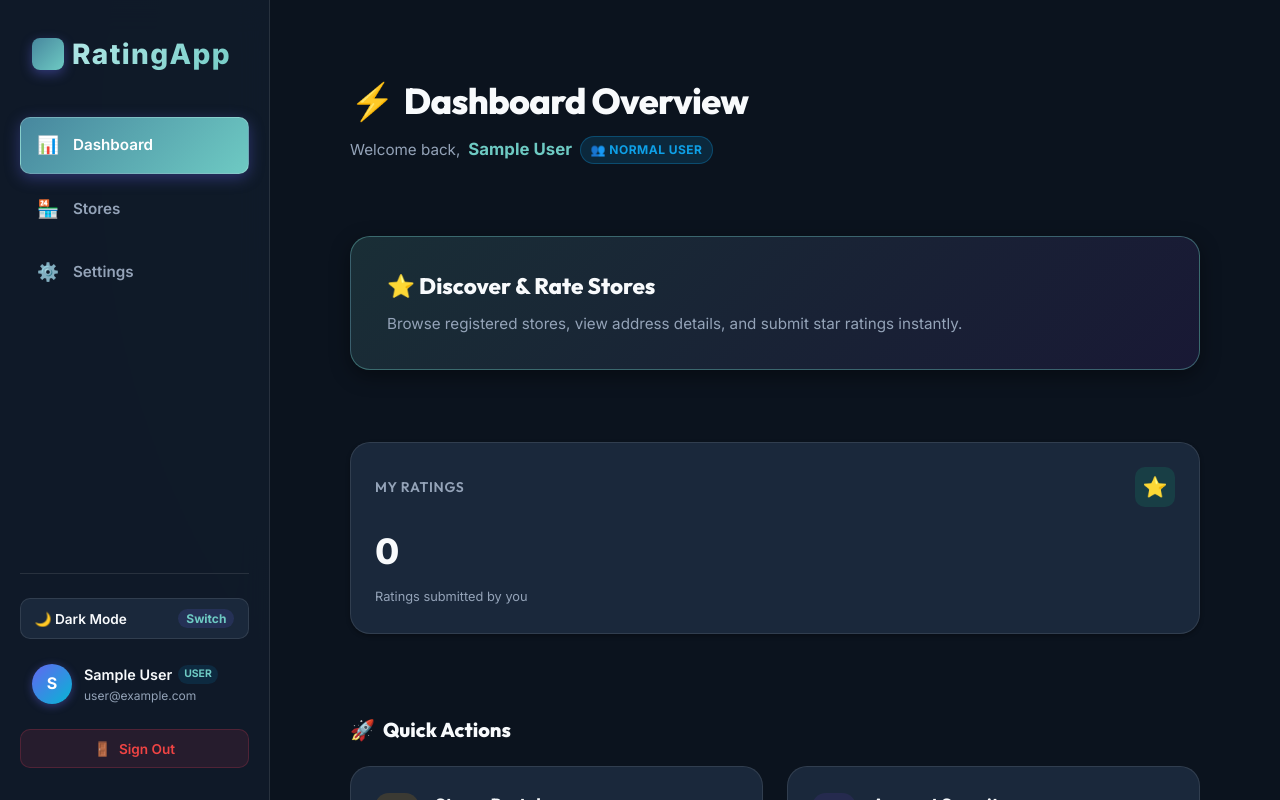
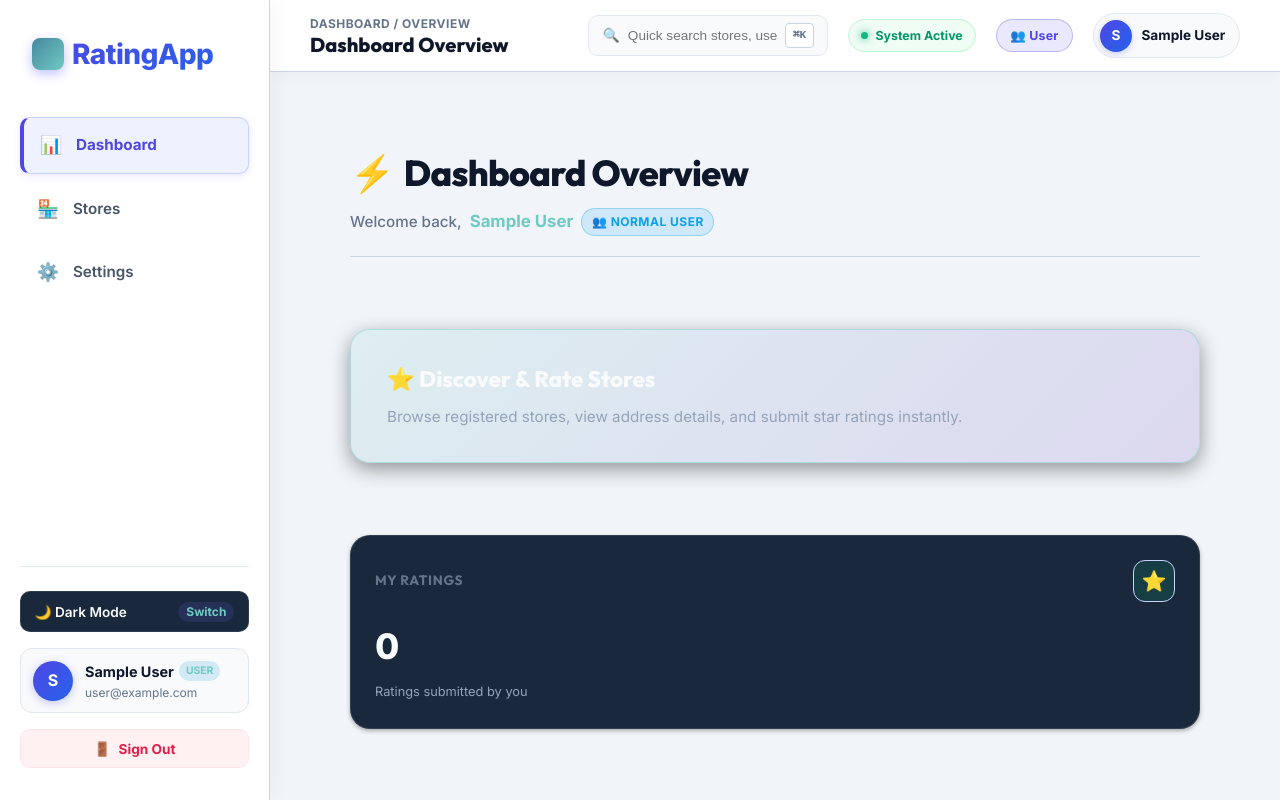
Before and after one commit to Mayuraglawe/Roxiler-System, a Next.js app: page /dashboard in a window 1280 px wide. Shown: the top 800 px of the page. Built offline with nearby package versions, Linux system fonts and the light colour scheme; no server answers; the database is empty; sample sign-in values are in the browser's storage.

Commit message:
Enhance navbar top header and white shades for optimal UI contrast

```diff
--- /dev/null
+++ b/src/app/dashboard/components/Header.tsx
@@ -0,0 +1,72 @@
+'use client';
+
+import { usePathname } from 'next/navigation';
+import { useSession } from 'next-auth/react';
+import styles from '../dashboard.module.css';
+
+export default function Header() {
+  const pathname = usePathname();
+  const { data: session } = useSession();
+
+  // eslint-disable-next-line @typescript-eslint/no-explicit-any
+  const userRole = (session?.user as any)?.role || 'USER';
+  const isAdmin = userRole === 'ADMIN';
+  const isStoreOwner = userRole === 'STORE_OWNER';
+
+  const userEmail = session?.user?.email || '';
+  const userName = session?.user?.name || userEmail.split('@')[0] || 'User';
+
+  const getBreadcrumb = () => {
+    if (pathname.includes('/stores')) return { title: 'Stores Portal', path: 'Dashboard / Stores' };
+    if (pathname.includes('/users')) return { title: isStoreOwner ? 'Store Raters' : 'System Users', path: 'Dashboard / Users' };
+    if (pathname.includes('/settings')) return { title: 'Account Settings', path: 'Dashboard / Settings' };
+    return { title: 'Dashboard Overview', path: 'Dashboard / Overview' };
+  };
+
+  const breadcrumb = getBreadcrumb();
+
+  return (
+    <header className={styles.topHeader}>
+      <div className={styles.headerLeft}>
+        <div className={styles.breadcrumbPath}>{breadcrumb.path}</div>
+        <h2 className={styles.headerTitle}>{breadcrumb.title}</h2>
+      </div>
+
+      <div className={styles.headerRight}>
+        {/* Quick Search */}
+        <div className={styles.headerSearch}>
+          <span className={styles.searchIcon}>🔍</span>
+          <input
+            type="text"
+            placeholder="Quick search stores, users..."
+            className={styles.headerSearchInput}
+          />
+          <kbd className={styles.searchKbd}>⌘K</kbd>
+        </div>
+
+        {/* System Status Pill */}
+        <div className={styles.statusPill}>
+          <span className={styles.statusDot}></span>
+          <span>System Active</span>
+        </div>
+
+        {/* Role Indicator Badge */}
+        <span className={styles.roleBadge} style={{
+          background: isAdmin ? 'rgba(245, 158, 11, 0.12)' : (isStoreOwner ? 'rgba(16, 185, 129, 0.12)' : 'rgba(79, 70, 229, 0.12)'),
+          color: isAdmin ? '#D97706' : (isStoreOwner ? '#059669' : '#4F46E5'),
+          border: isAdmin ? '1px solid rgba(245, 158, 11, 0.3)' : (isStoreOwner ? '1px solid rgba(16, 185, 129, 0.3)' : '1px solid rgba(79, 70, 229, 0.3)')
+        }}>
+          {isAdmin ? '👑 Admin' : (isStoreOwner ? '🏪 Store Owner' : '👥 User')}
+        </span>
+
+        {/* User Mini Profile */}
+        <div className={styles.headerUserChip}>
+          <div className={styles.userAvatarSmall}>
+            {userName[0]?.toUpperCase() || 'U'}
+          </div>
+          <span className={styles.headerUserName}>{userName}</span>
+        </div>
+      </div>
+    </header>
+  );
+}
--- a/src/app/dashboard/dashboard.module.css
+++ b/src/app/dashboard/dashboard.module.css
@@ -1,6 +1,6 @@
 .dashboardTheme {
-  background-color: var(--bg-color);
-  color: var(--text-main);
+  background-color: #F1F5F9;
+  color: #0F172A;
   min-height: 100vh;
   transition: background-color var(--transition-normal), color var(--transition-normal);
 }
@@ -8,15 +8,174 @@
 .dashboardLayout {
   display: flex;
   min-height: 100vh;
-  background: radial-gradient(circle at 75% 15%, rgba(14, 165, 233, 0.12) 0%, rgba(13, 148, 136, 0.06) 40%, transparent 70%);
+  background-color: #F1F5F9;
+  background-image:
+    radial-gradient(circle at 85% 15%, rgba(79, 70, 229, 0.05) 0%, transparent 40%),
+    radial-gradient(circle at 15% 85%, rgba(13, 148, 136, 0.04) 0%, transparent 45%),
+    radial-gradient(rgba(203, 213, 225, 0.4) 1px, transparent 1px);
+  background-size: 100% 100%, 100% 100%, 26px 26px;
+}
+
+.dashboardBody {
+  flex: 1;
+  display: flex;
+  flex-direction: column;
+  min-width: 0;
+}
+
+/* Top Navbar Header */
+.topHeader {
+  height: 72px;
+  background: #FFFFFF;
+  border-bottom: 1.5px solid #CBD5E1;
+  padding: 0 2.5rem;
+  display: flex;
+  align-items: center;
+  justify-content: space-between;
+  position: sticky;
+  top: 0;
+  z-index: 40;
+  box-shadow: 0 4px 16px rgba(15, 23, 42, 0.03);
+}
+
+.headerLeft {
+  display: flex;
+  flex-direction: column;
+  justify-content: center;
+}
+
+.breadcrumbPath {
+  font-size: 0.75rem;
+  font-weight: 700;
+  color: #64748B;
+  letter-spacing: 0.04em;
+  text-transform: uppercase;
+}
+
+.headerTitle {
+  font-size: 1.25rem;
+  font-weight: 800;
+  color: #0F172A;
+  line-height: 1.2;
+}
+
+.headerRight {
+  display: flex;
+  align-items: center;
+  gap: 1.25rem;
+}
+
+.headerSearch {
+  display: flex;
+  align-items: center;
+  background: #F8FAFC;
+  border: 1.5px solid #E2E8F0;
+  border-radius: 10px;
+  padding: 0.45rem 0.85rem;
+  width: 240px;
+  gap: 0.5rem;
+  transition: border-color 0.2s ease, box-shadow 0.2s ease;
+}
+
+.headerSearch:focus-within {
+  border-color: #4F46E5;
+  background: #FFFFFF;
+  box-shadow: 0 0 0 3px rgba(79, 70, 229, 0.1);
+}
+
+.searchIcon {
+  font-size: 0.85rem;
+  color: #64748B;
+}
+
+.headerSearchInput {
+  border: none;
+  background: transparent;
+  font-size: 0.85rem;
+  color: #0F172A;
+  outline: none;
+  width: 100%;
+}
+
+.searchKbd {
+  background: #FFFFFF;
+  border: 1px solid #CBD5E1;
+  border-radius: 4px;
+  padding: 0.15rem 0.4rem;
+  font-size: 0.7rem;
+  font-weight: 700;
+  color: #64748B;
+}
+
+.statusPill {
+  display: flex;
+  align-items: center;
+  gap: 0.45rem;
+  padding: 0.35rem 0.75rem;
+  border-radius: 99px;
+  background: #F0FDF4;
+  border: 1px solid #BBF7D0;
+  color: #059669;
+  font-size: 0.775rem;
+  font-weight: 700;
+}
+
+.statusDot {
+  width: 7px;
+  height: 7px;
+  border-radius: 50%;
+  background: #10B981;
+  box-shadow: 0 0 8px #10B981;
+}
+
+.roleBadge {
+  padding: 0.35rem 0.85rem;
+  border-radius: 99px;
+  font-size: 0.775rem;
+  font-weight: 700;
+  letter-spacing: 0.02em;
+}
+
+.headerUserChip {
+  display: flex;
+  align-items: center;
+  gap: 0.6rem;
+  padding: 0.35rem 0.85rem 0.35rem 0.35rem;
+  background: #F8FAFC;
+  border: 1.5px solid #E2E8F0;
+  border-radius: 99px;
+  transition: all 0.2s ease;
+}
+
+.headerUserChip:hover {
+  border-color: #CBD5E1;
+  background: #FFFFFF;
+}
+
+.userAvatarSmall {
+  width: 32px;
+  height: 32px;
+  border-radius: 50%;
+  background: linear-gradient(135deg, #4F46E5 0%, #2563EB 100%);
+  color: white;
+  display: flex;
+  align-items: center;
+  justify-content: center;
+  font-weight: 700;
+  font-size: 0.85rem;
+  box-shadow: 0 2px 6px rgba(79, 70, 229, 0.25);
+}
+
+.headerUserName {
+  font-size: 0.85rem;
+  font-weight: 700;
+  color: #0F172A;
 }
 
 .sidebar {
   width: 270px;
-  background: var(--surface-glass);
-  -webkit-backdrop-filter: blur(16px);
-  backdrop-filter: blur(16px);
-  border-right: 1px solid var(--border-color);
+  background: #FFFFFF;
+  border-right: 1.5px solid #CBD5E1;
   padding: 2rem 1.25rem;
   display: flex;
   flex-direction: column;
@@ -25,6 +184,7 @@
   top: 0;
   height: 100vh;
   z-index: 50;
+  box-shadow: 4px 0 20px rgba(15, 23, 42, 0.04);
 }
 
 .sidebarLogo {
@@ -32,14 +192,14 @@
   font-weight: 800;
   margin-bottom: 2.5rem;
   padding: 0 0.75rem;
-  background: var(--logo-gradient);
+  background: linear-gradient(135deg, #4F46E5 0%, #2563EB 100%);
   -webkit-background-clip: text;
   background-clip: text;
   -webkit-text-fill-color: transparent;
   display: flex;
   align-items: center;
   gap: 0.5rem;
-  letter-spacing: 0.05em;
+  letter-spacing: -0.02em;
 }
 
 .sidebarNav {
@@ -53,31 +213,33 @@
   align-items: center;
   gap: 0.875rem;
   padding: 0.85rem 1rem;
-  border-radius: var(--radius-md);
+  border-radius: 10px;
   font-weight: 600;
   font-size: 0.95rem;
-  color: var(--text-muted);
+  color: #475569;
   transition: transform 0.2s cubic-bezier(0.4, 0, 0.2, 1), background-color 0.2s ease, color 0.2s ease, border-color 0.2s ease;
   border: 1px solid transparent;
 }
 
 .navItem:hover {
-  background-color: var(--surface-hover);
-  color: var(--text-main);
-  border-color: var(--border-color);
+  background-color: #F8FAFC;
+  color: #0F172A;
+  border-color: #E2E8F0;
   transform: translateX(4px);
 }
 
 .navItem.active {
-  background: var(--primary-gradient);
-  color: white;
-  box-shadow: 0 4px 15px rgba(99, 102, 241, 0.35);
-  border-color: rgba(255, 255, 255, 0.2);
+  background: #EEF2FF;
+  color: #4F46E5;
+  font-weight: 700;
+  border-color: #C7D2FE;
+  box-shadow: 0 2px 8px rgba(79, 70, 229, 0.12);
+  border-left: 4px solid #4F46E5;
 }
 
 .sidebarFooter {
   padding-top: 1.5rem;
-  border-top: 1px solid var(--border-color);
+  border-top: 1.5px solid #E2E8F0;
   display: flex;
   flex-direction: column;
   gap: 1rem;
@@ -87,21 +249,24 @@
   display: flex;
   align-items: center;
   gap: 0.75rem;
-  padding: 0.5rem 0.75rem;
+  padding: 0.65rem 0.75rem;
+  background: #F8FAFC;
+  border: 1px solid #E2E8F0;
+  border-radius: 12px;
 }
 
 .userAvatar {
   width: 40px;
   height: 40px;
-  border-radius: var(--radius-full);
-  background: linear-gradient(135deg, #6366f1 0%, #06b6d4 100%);
+  border-radius: 50%;
+  background: linear-gradient(135deg, #4F46E5 0%, #2563EB 100%);
   display: flex;
   align-items: center;
   justify-content: center;
   color: white;
   font-weight: 700;
   font-size: 1rem;
-  box-shadow: 0 2px 8px rgba(99, 102, 241, 0.4);
+  box-shadow: 0 2px 8px rgba(79, 70, 229, 0.3);
 }
 
 .userDetails {
@@ -111,8 +276,8 @@
 
 .userName {
   font-size: 0.9rem;
-  font-weight: 600;
-  color: var(--text-main);
+  font-weight: 700;
+  color: #0F172A;
   white-space: nowrap;
   overflow: hidden;
   text-overflow: ellipsis;
@@ -120,7 +285,7 @@
 
 .userEmail {
   font-size: 0.75rem;
-  color: var(--text-muted);
+  color: #64748B;
   white-space: nowrap;
   overflow: hidden;
   text-overflow: ellipsis;
@@ -133,24 +298,25 @@
   justify-content: center;
   gap: 0.5rem;
   padding: 0.65rem;
-  border-radius: var(--radius-md);
-  background: rgba(244, 63, 94, 0.1);
-  color: var(--accent-rose);
-  border: 1px solid rgba(244, 63, 94, 0.2);
+  border-radius: 10px;
+  background: #FFF1F2;
+  color: #E11D48;
+  border: 1px solid #FFE4E6;
   font-size: 0.85rem;
-  font-weight: 600;
-  transition: all var(--transition-fast);
+  font-weight: 700;
+  cursor: pointer;
+  transition: all 0.2s ease;
 }
 
 .logoutBtn:hover {
-  background: rgba(244, 63, 94, 0.2);
-  color: white;
+  background: #FFE4E6;
+  color: #BE123C;
 }
 
 .mainContent {
   flex: 1;
   padding: 2.5rem 3rem;
-  background-color: var(--bg-color);
+  background-color: #F1F5F9;
   max-width: 1400px;
 }
 
@@ -167,19 +333,23 @@
   align-items: flex-end;
   gap: 1.5rem;
   flex-wrap: wrap;
+  padding-bottom: 1.25rem;
+  border-bottom: 1.5px solid #CBD5E1;
+  margin-bottom: 0.5rem;
 }
 
 .pageTitle {
   font-size: 2.25rem;
   font-weight: 800;
-  color: var(--text-main);
+  color: #0F172A;
   letter-spacing: -0.02em;
   margin-bottom: 0.25rem;
 }
 
 .pageSubtitle {
-  color: var(--text-muted);
+  color: #64748B;
   font-size: 0.95rem;
+  font-weight: 500;
 }
 
 .headerActions {
@@ -195,20 +365,18 @@
 }
 
 .statCard {
-  background: var(--surface-glass);
-  -webkit-backdrop-filter: blur(12px);
-  backdrop-filter: blur(12px);
-  border: 1px solid var(--border-color);
-  border-radius: var(--radius-lg);
+  background: #FFFFFF;
+  border: 1.5px solid #CBD5E1;
+  border-radius: 16px;
   padding: 1.5rem;
-  box-shadow: var(--shadow-md);
+  box-shadow: 0 1px 3px rgba(15, 23, 42, 0.05), 0 8px 20px rgba(15, 23, 42, 0.04);
   transition: transform 0.25s cubic-bezier(0.4, 0, 0.2, 1), box-shadow 0.25s cubic-bezier(0.4, 0, 0.2, 1), border-color 0.25s ease;
 }
 
 .statCard:hover {
-  border-color: var(--border-highlight);
+  border-color: #4F46E5;
   transform: translateY(-4px) scale(1.01);
-  box-shadow: var(--shadow-glow), 0 10px 25px rgba(0, 0, 0, 0.3);
+  box-shadow: 0 12px 30px rgba(79, 70, 229, 0.12);
 }
 
 .statHeader {
@@ -219,19 +387,20 @@
 }
 
 .statTitle {
-  font-size: 0.875rem;
-  font-weight: 600;
-  color: var(--text-muted);
+  font-size: 0.85rem;
+  font-weight: 700;
+  color: #64748B;
   text-transform: uppercase;
   letter-spacing: 0.05em;
 }
 
 .statIcon {
-  width: 40px;
-  height: 40px;
-  border-radius: var(--radius-md);
-  background: rgba(99, 102, 241, 0.15);
-  color: #a5b4fc;
+  width: 42px;
+  height: 42px;
+  border-radius: 12px;
+  background: #EEF2FF;
+  border: 1px solid #C7D2FE;
+  color: #4F46E5;
   display: flex;
   align-items: center;
   justify-content: center;
@@ -241,20 +410,20 @@
 .statValue {
   font-size: 2.25rem;
   font-weight: 800;
-  color: var(--text-main);
+  color: #0F172A;
   margin-bottom: 0.25rem;
 }
 
 .statTrend {
   font-size: 0.85rem;
-  color: var(--text-muted);
+  color: #64748B;
   display: flex;
   align-items: center;
   gap: 0.35rem;
 }
 
-.trendUp { color: var(--accent-emerald); font-weight: 600; }
-.trendDown { color: var(--accent-rose); font-weight: 600; }
+.trendUp { color: #059669; font-weight: 700; }
+.trendDown { color: #E11D48; font-weight: 700; }
 
 .mainGrid {
   display: grid;
@@ -269,25 +438,23 @@
 }
 
 .recentActivityCard, .projectsCard {
-  background: var(--surface-glass);
-  -webkit-backdrop-filter: blur(12px);
-  backdrop-filter: blur(12px);
-  border: 1px solid var(--border-color);
-  border-radius: var(--radius-lg);
+  background: #FFFFFF;
+  border: 1.5px solid #CBD5E1;
+  border-radius: 16px;
   padding: 1.75rem;
-  box-shadow: var(--shadow-md);
+  box-shadow: 0 1px 3px rgba(15, 23, 42, 0.05), 0 10px 25px rgba(15, 23, 42, 0.04);
   transition: border-color 0.25s ease, box-shadow 0.25s ease;
 }
 
 .recentActivityCard:hover, .projectsCard:hover {
-  border-color: rgba(255, 255, 255, 0.18);
+  border-color: #94A3B8;
 }
 
 .cardTitle {
   font-size: 1.25rem;
-  font-weight: 700;
+  font-weight: 800;
   margin-bottom: 1.5rem;
-  color: var(--text-main);
+  color: #0F172A;
   display: flex;
   justify-content: space-between;
   align-items: center;
@@ -303,30 +470,32 @@
   display: flex;
   gap: 1rem;
   align-items: flex-start;
-  padding: 0.85rem;
-  border-radius: var(--radius-md);
-  background: var(--surface-hover);
-  border: 1px solid var(--border-color);
+  padding: 0.85rem 1rem;
+  border-radius: 12px;
+  background: #F8FAFC;
+  border: 1px solid #E2E8F0;
   transition: all var(--transition-fast);
 }
 
 .activityItem:hover {
-  border-color: var(--border-highlight);
+  border-color: #4F46E5;
+  background: #FFFFFF;
   transform: translateX(3px);
 }
 
 .activityAvatar {
   width: 2.25rem;
   height: 2.25rem;
-  border-radius: var(--radius-full);
-  background: rgba(2, 132, 199, 0.12);
-  color: var(--primary-color);
+  border-radius: 50%;
+  background: #EEF2FF;
+  color: #4F46E5;
   display: flex;
   align-items: center;
   justify-content: center;
   font-weight: 700;
   font-size: 0.9rem;
   flex-shrink: 0;
+  border: 1px solid #C7D2FE;
 }
 
 .activityContent {
@@ -335,13 +504,21 @@
 
 .activityText {
   font-size: 0.925rem;
-  color: var(--text-main);
+  color: #0F172A;
   margin-bottom: 0.25rem;
 }
 
 .activityTime {
   font-size: 0.775rem;
-  color: var(--text-muted);
+  color: #64748B;
+}
+
+.tableContainer {
+  background: #FFFFFF;
+  border: 1.5px solid #CBD5E1;
+  border-radius: 16px;
+  overflow: hidden;
+  box-shadow: 0 1px 3px rgba(15, 23, 42, 0.05), 0 8px 20px rgba(15, 23, 42, 0.04);
 }
 
 .table {
@@ -350,71 +527,68 @@
 }
 
 .table tr {
-  transition: background-color 0.2s ease, transform 0.15s ease;
+  transition: background-color 0.2s ease;
+}
+
+.table tbody tr {
+  border-bottom: 1px solid #E2E8F0;
 }
 
 .table tbody tr:hover {
-  background-color: var(--surface-hover);
-}
-
-.table th, .table td {
-  padding: 1rem 0.75rem;
-  text-align: left;
-  border-bottom: 1px solid var(--border-color);
+  background-color: #F8FAFC;
 }
 
 .table th {
-  font-weight: 600;
-  color: var(--text-muted);
+  font-weight: 700;
+  color: #475569;
   font-size: 0.825rem;
   text-transform: uppercase;
   letter-spacing: 0.05em;
+  background: #F8FAFC;
+  padding: 1rem 1rem;
+  border-bottom: 1.5px solid #CBD5E1;
 }
 
 .table td {
+  padding: 1rem 1rem;
   font-size: 0.95rem;
-  color: var(--text-main);
+  color: #0F172A;
 }
 
 .badge {
   display: inline-flex;
   align-items: center;
   padding: 0.35rem 0.85rem;
-  border-radius: var(--radius-full);
+  border-radius: 99px;
   font-size: 0.775rem;
   font-weight: 700;
   letter-spacing: 0.02em;
-  transition: transform 0.2s ease;
 }
 
-.badge:hover {
-  transform: scale(1.05);
-}
-
-.badgeActive { background: rgba(2, 132, 199, 0.12); color: var(--primary-color); border: 1px solid rgba(2, 132, 199, 0.25); }
-.badgeWarning { background: rgba(217, 119, 6, 0.12); color: var(--accent-amber); border: 1px solid rgba(217, 119, 6, 0.25); }
-.badgeSuccess { background: rgba(5, 150, 105, 0.12); color: var(--accent-emerald); border: 1px solid rgba(5, 150, 105, 0.25); }
+.badgeActive { background: #EEF2FF; color: #4F46E5; border: 1px solid #C7D2FE; }
+.badgeWarning { background: #FFFBEB; color: #D97706; border: 1px solid #FDE68A; }
+.badgeSuccess { background: #F0FDF4; color: #059669; border: 1px solid #BBF7D0; }
 
 .emptyState {
   text-align: center;
   padding: 3rem 1.5rem;
-  background: var(--surface-hover);
-  border: 1px dashed var(--border-color);
-  border-radius: var(--radius-lg);
+  background: #F8FAFC;
+  border: 1.5px dashed #CBD5E1;
+  border-radius: 16px;
 }
 
 .progressBarTrack {
   width: 100%;
   height: 8px;
-  background: var(--border-color);
-  border-radius: var(--radius-full);
+  background: #E2E8F0;
+  border-radius: 99px;
   overflow: hidden;
   margin-top: 0.375rem;
 }
 
 .progressBarFill {
   height: 100%;
-  background: var(--primary-gradient);
-  border-radius: var(--radius-full);
+  background: linear-gradient(135deg, #4F46E5 0%, #2563EB 100%);
+  border-radius: 99px;
   transition: width 0.5s ease;
 }
--- a/src/app/dashboard/layout.tsx
+++ b/src/app/dashboard/layout.tsx
@@ -1,4 +1,5 @@
 import Sidebar from './components/Sidebar';
+import Header from './components/Header';
 import styles from './dashboard.module.css';
 
 export default function DashboardLayout({ children }: { children: React.ReactNode }) {
@@ -6,9 +7,12 @@ export default function DashboardLayout({ children }: { children: React.ReactNod
     <div className={styles.dashboardTheme}>
       <div className={styles.dashboardLayout}>
         <Sidebar />
-        <main className={styles.mainContent}>
-          {children}
-        </main>
+        <div className={styles.dashboardBody}>
+          <Header />
+          <main className={styles.mainContent}>
+            {children}
+          </main>
+        </div>
       </div>
     </div>
   );
--- a/src/app/page.module.css
+++ b/src/app/page.module.css
@@ -25,10 +25,11 @@
   align-items: center;
   justify-content: space-between;
   padding: 0 5%;
-  background: rgba(255, 255, 255, 0.85);
+  background: rgba(255, 255, 255, 0.96);
   -webkit-backdrop-filter: blur(20px);
   backdrop-filter: blur(20px);
-  border-bottom: 1px solid #E2E8F0;
+  border-bottom: 1.5px solid #CBD5E1;
+  box-shadow: 0 4px 24px rgba(15, 23, 42, 0.05);
   z-index: 100;
   transition: all 0.3s ease;
 }
```
